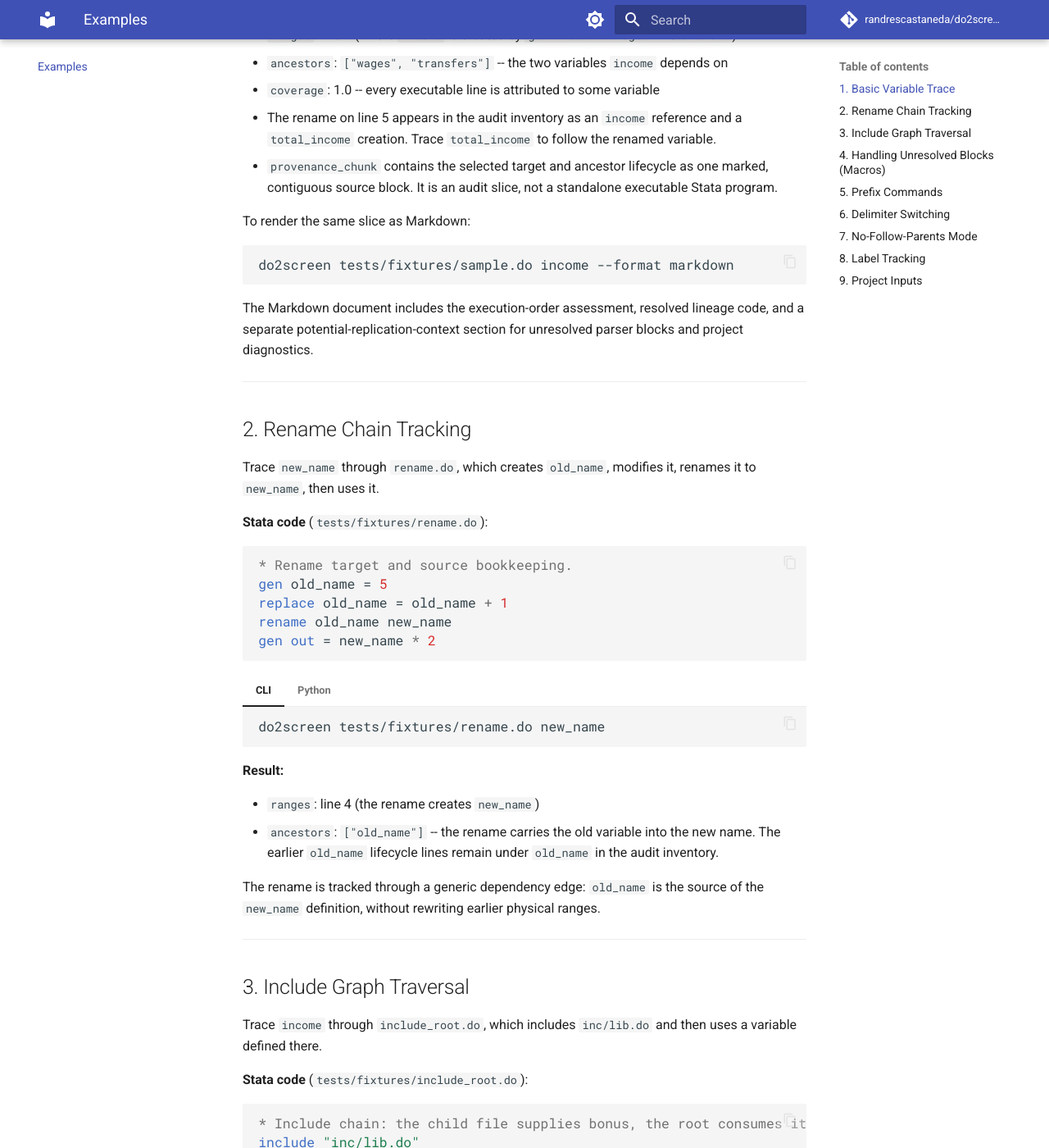
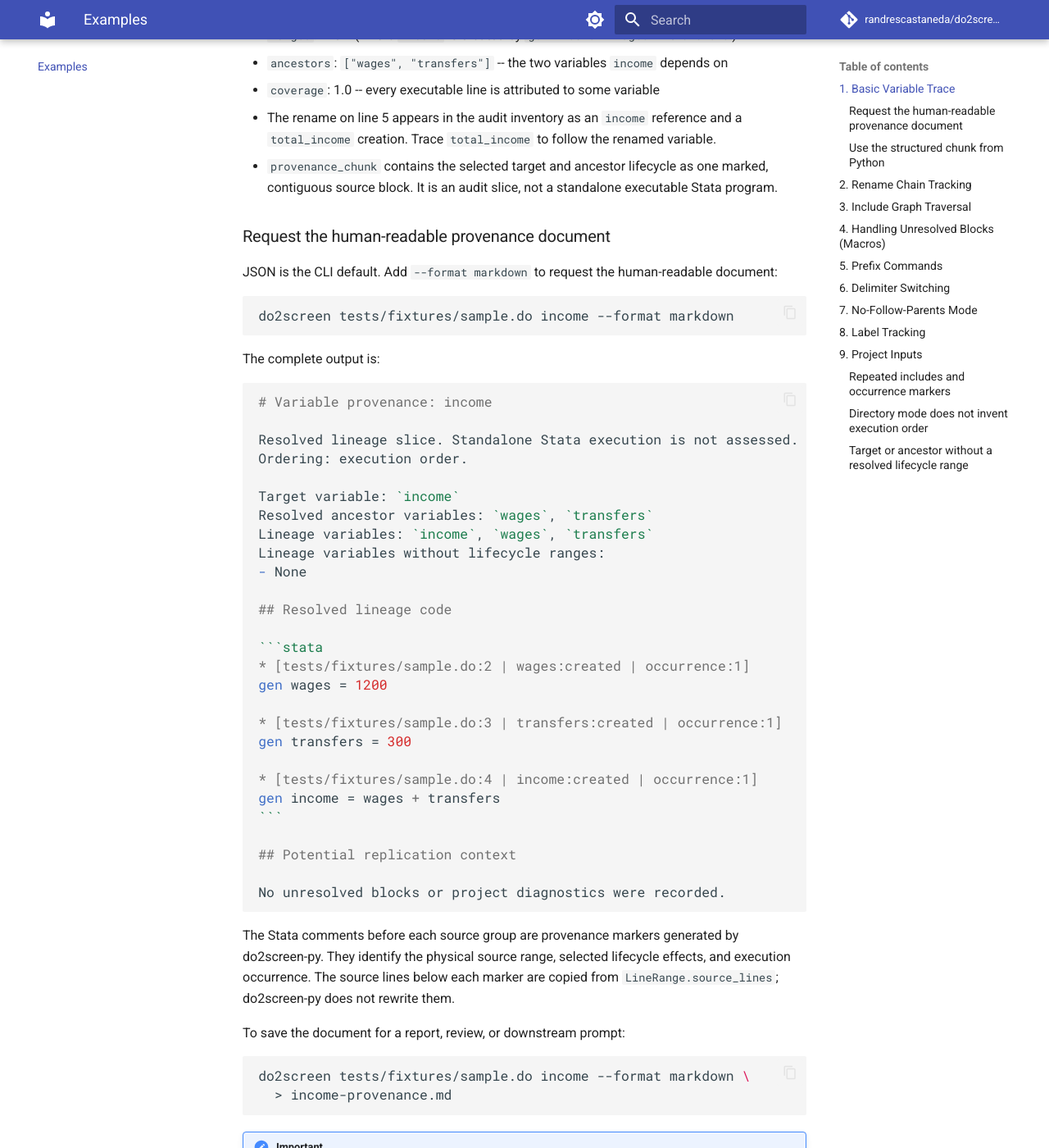
Before and after one commit to randrescastaneda/do2screen-py, an MkDocs documentation site: the page built from docs/examples.md, in a window 1280 px wide and 1400 px high, scrolled down 874 px. Shown: the whole window at 82% size. Built offline with MkDocs 1.6.1 and Material for MkDocs 9.7.7, drawn with Linux system fonts in a browser that asks for light colours; comment, search, counter and statistics services are not loaded; some of the changed text lies outside the part shown.

Commit message:
docs(examples): add end-to-end provenance workflows
Show the exact human-readable document, CLI redirection, Python structured
access and rendering, labels, unresolved context, project ordering,
repeated includes, directory uncertainty, and empty lifecycle results.

`````diff
--- a/docs/examples.md
+++ b/docs/examples.md
@@ -36,8 +36,8 @@ label variable total_income "Total household income"
     ```python
     from do2screen import trace
 
-        result = trace("tests/fixtures/sample.do", "income")
-        print(result.model_dump_json(indent=2))
+    result = trace("tests/fixtures/sample.do", "income")
+    print(result.model_dump_json(indent=2))
     ```
 
 **Result:**
@@ -51,15 +51,100 @@ label variable total_income "Total household income"
   marked, contiguous source block. It is an audit slice, not a standalone
   executable Stata program.
 
-To render the same slice as Markdown:
+### Request the human-readable provenance document
+
+JSON is the CLI default. Add `--format markdown` to request the human-readable
+document:
 
 ```sh
 do2screen tests/fixtures/sample.do income --format markdown
 ```
 
-The Markdown document includes the execution-order assessment, resolved lineage
-code, and a separate potential-replication-context section for unresolved parser
-blocks and project diagnostics.
+The complete output is:
+
+````markdown
+# Variable provenance: income
+
+Resolved lineage slice. Standalone Stata execution is not assessed.
+Ordering: execution order.
+
+Target variable: `income`
+Resolved ancestor variables: `wages`, `transfers`
+Lineage variables: `income`, `wages`, `transfers`
+Lineage variables without lifecycle ranges:
+- None
+
+## Resolved lineage code
+
+```stata
+* [tests/fixtures/sample.do:2 | wages:created | occurrence:1]
+gen wages = 1200
+
+* [tests/fixtures/sample.do:3 | transfers:created | occurrence:1]
+gen transfers = 300
+
+* [tests/fixtures/sample.do:4 | income:created | occurrence:1]
+gen income = wages + transfers
+```
+
+## Potential replication context
+
+No unresolved blocks or project diagnostics were recorded.
+````
+
+The Stata comments before each source group are provenance markers generated by
+do2screen-py. They identify the physical source range, selected lifecycle
+effects, and execution occurrence. The source lines below each marker are copied
+from `LineRange.source_lines`; do2screen-py does not rewrite them.
+
+To save the document for a report, review, or downstream prompt:
+
+```sh
+do2screen tests/fixtures/sample.do income --format markdown \
+  > income-provenance.md
+```
+
+!!! important
+    This output is an audit slice, not a promise that the extracted lines can be
+    run as a standalone do file. Dataset loading, macro definitions, control
+    flow, restructuring, and user-written commands may still be required. The
+    document says `Standalone Stata execution is not assessed` for this reason.
+
+### Use the structured chunk from Python
+
+Use `provenance_chunk` when another application needs stable fields rather than
+rendered Markdown:
+
+```python
+from do2screen import trace
+
+result = trace("tests/fixtures/sample.do", "income")
+chunk = result.provenance_chunk
+assert chunk is not None
+
+print(chunk.lineage_variables)
+# ['income', 'wages', 'transfers']
+
+for statement in chunk.statements:
+    effects = [(effect.variable, effect.kind) for effect in statement.effects]
+    print(statement.range.source, statement.range.start_line, effects)
+
+print(chunk.text)  # marked Stata source only, without the Markdown narrative
+```
+
+To produce exactly the CLI Markdown document in Python:
+
+```python
+from do2screen import trace
+from do2screen.provenance import render_markdown
+
+result = trace("tests/fixtures/sample.do", "income")
+document = render_markdown(result)
+```
+
+`render_markdown()` is deterministic and performs no file, network, Stata, or
+language-model calls. The structured `statements` are the rendering source of
+truth.
 
 ---
 
@@ -195,6 +280,19 @@ foreach x in 4 5 7 {
 
 This is the correct behaviour: the parser reports what it could not resolve
 rather than guessing or silently dropping the code.
+
+The Markdown format keeps this uncertainty visibly separate from resolved code:
+
+```sh
+do2screen tests/fixtures/unres_macro.do educat4 --format markdown
+```
+
+Because no literal `educat4` lifecycle statement can be resolved, the document
+states `No selected lifecycle statements were resolved.` Under
+`## Potential replication context`, it then records the `macro_or_loop` reason,
+source range, parser context, original statement, and source lines. An empty code
+section therefore means "no resolved statement," not "the variable is proven
+absent."
 
 ---
 
@@ -341,7 +439,7 @@ gen other = income * 2
 === "CLI"
 
     ```sh
-    do2screen tests/fixtures/labels.do income --labels
+    do2screen tests/fixtures/labels.do income --labels --format markdown
     ```
 
 === "Python"
@@ -358,6 +456,8 @@ gen other = income * 2
 - `ranges`: line 3 (`gen income = 1`), line 4 (`label variable income`)
 - Without `--labels`, the label event on line 4 is excluded from the traced
   ranges (but still present in `attributed_ranges` as a `labelled` kind)
+- With `--labels`, the resolved lineage block includes a marker such as
+  `income:labelled` followed by the exact `label variable` source line.
 
 !!! note
     By default, label events are excluded from lifecycle ranges to match the
@@ -374,7 +474,8 @@ a directory corpus:
 === "Files"
 
     ```sh
-    do2screen --variable income --files 01-clean.do 02-build.do
+    do2screen --variable income --files 01-clean.do 02-build.do \
+      --format markdown
     ```
 
     ```python
@@ -390,7 +491,7 @@ a directory corpus:
     ```
 
     ```sh
-    do2screen --variable income --manifest project.json
+    do2screen --variable income --manifest project.json --format markdown
     ```
 
     ```python
@@ -402,7 +503,7 @@ a directory corpus:
 === "Directory"
 
     ```sh
-    do2screen --variable income --dir scripts --recursive
+    do2screen --variable income --dir scripts --recursive --format markdown
     ```
 
     ```python
@@ -424,6 +525,43 @@ the Markdown output explicitly warns that no global execution sequence is known.
 Lineage variables that have no resolved lifecycle range appear in
 `lineage_variables_without_ranges` rather than being presented as complete.
 
+### Repeated includes and occurrence markers
+
+For ordered file lists and manifests, include bodies are replayed at each call
+site. If the same child file runs twice, its selected statements appear twice in
+the chunk with distinct markers such as `occurrence:2` and `occurrence:3`. This
+represents execution occurrences without duplicating the physical source in
+`sources` or `project_files`.
+
+### Directory mode does not invent execution order
+
+Directory discovery is lexical and deterministic, but it is not a declared
+Stata execution sequence. Its Markdown document therefore says:
+
+```text
+Ordering: per-source order.
+Warning: no global execution sequence is known for this input.
+```
+
+Statements remain ordered by source and physical line. Cross-file references
+that require an unknown global order are omitted from resolved ancestors and
+reported in `project_diagnostics`, which the Markdown renderer includes under
+`## Potential replication context`.
+
+### Target or ancestor without a resolved lifecycle range
+
+If a selected lineage variable is external, constructed dynamically, or
+otherwise has no resolved lifecycle statement, its name appears in
+`lineage_variables_without_ranges`. If the target itself has no selected
+statement, the code section explicitly says:
+
+```text
+No selected lifecycle statements were resolved.
+```
+
+Always inspect `unresolved_blocks` and `project_diagnostics` before interpreting
+that result as evidence that the variable is absent.
+
 Project tracing requires an installed, conformant `stata-registry>=0.4.0`
 source-driver capability because include drivers must come from the upstream
 registry. The optional `[registry]` extra is one way to install it. The package
`````
